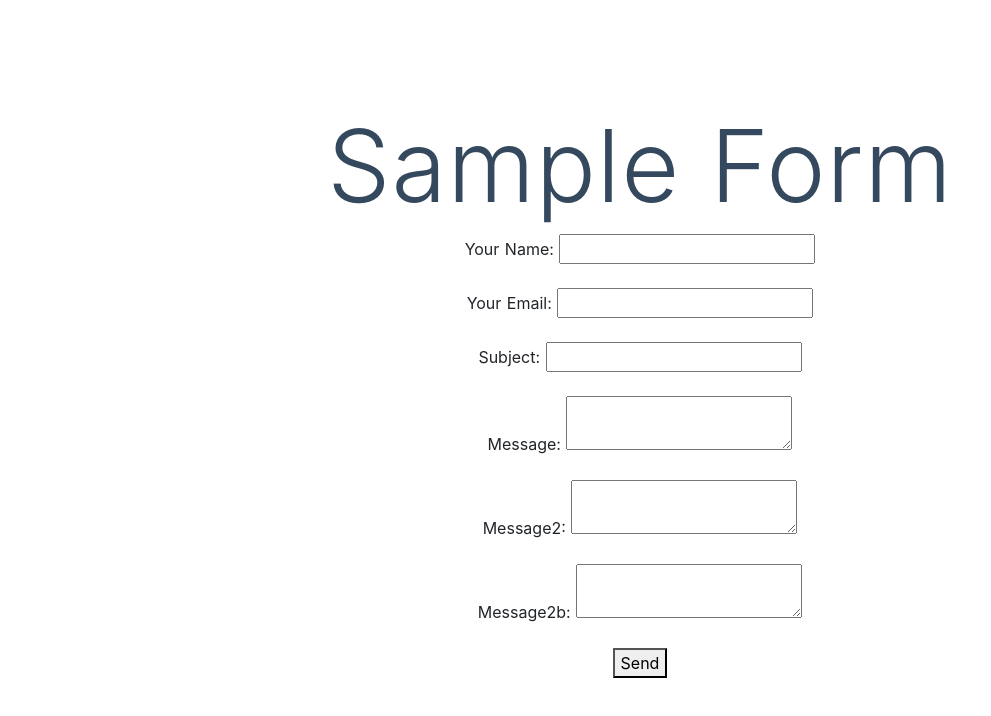
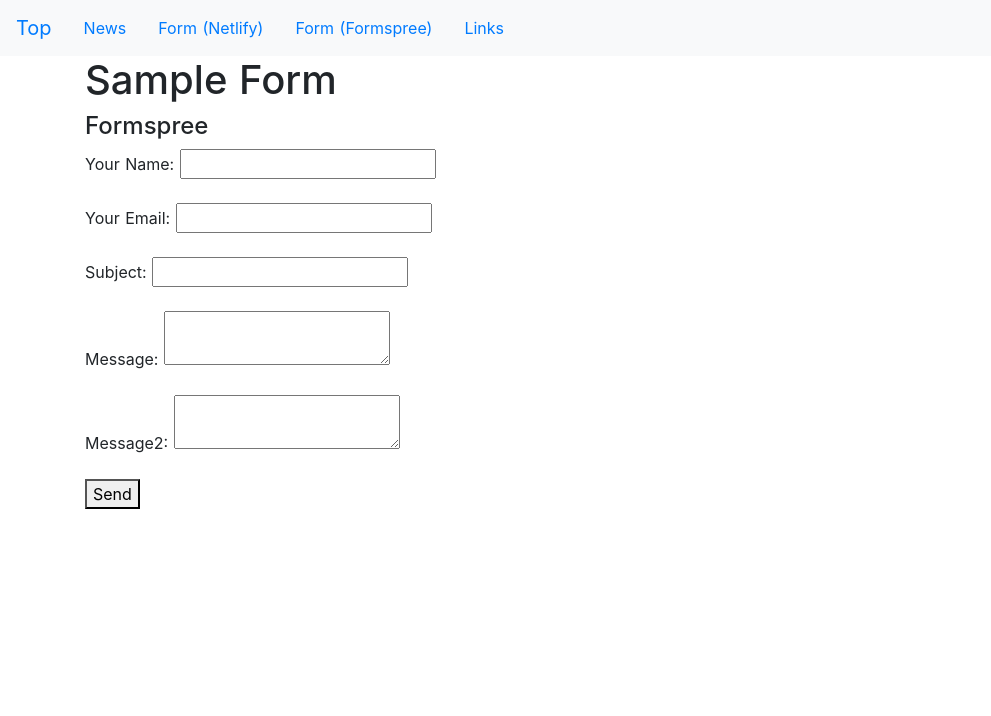
Before and after one commit to ogawatti/nuxt-sample, a Nuxt app: page /form2 in a window 1280 px wide. Shown: the top 716 px of the page, without its empty margins (0-991 px from the left). Built offline with nearby package versions, Linux system fonts and the light colour scheme.

Commit message:
add links for redirects test

```diff
--- a/layouts/default.vue
+++ b/layouts/default.vue
@@ -1,5 +1,26 @@
 <template>
   <div>
+    <div>
+      <b-navbar type="light" variant="light">
+        <b-navbar-brand><nuxt-link to="/">Top</nuxt-link></b-navbar-brand>
+        <b-collapse id="nav-collapse" is-nav>
+          <b-nav>
+            <b-nav-item>
+              <nuxt-link to="/news">News</nuxt-link>
+            </b-nav-item>
+            <b-nav-item>
+              <nuxt-link to="/form">Form (Netlify)</nuxt-link>
+            </b-nav-item>
+            <b-nav-item>
+              <nuxt-link to="/form2">Form (Formspree)</nuxt-link>
+            </b-nav-item>
+            <b-nav-item>
+              <nuxt-link to="/links">Links</nuxt-link>
+            </b-nav-item>
+          </b-nav>
+        </b-collapse>
+      </b-navbar>
+    </div>
     <nuxt />
   </div>
 </template>
--- a/pages/form-vercel.vue
+++ /dev/null
@@ -1,32 +0,0 @@
-<template>
-  <div class="container">
-    <div>
-      <h1 class="title">Sample Form</h1>
-      <form name="contact" :action="$config.formEndpoint" method="POST">
-        <p>
-          <label>Your Name: <input type="text" name="name" /></label>
-        </p>
-        <p>
-          <label>Your Email: <input type="email" name="email" /></label>
-        </p>
-        <p>
-          <label>Subject: <input type="text" name="_subject" /></label>
-        </p>
-        <p>
-          <label>Message: <textarea name="message"></textarea></label>
-        </p>
-        <p>
-          <label>Message2: <textarea name="message2"></textarea></label>
-        </p>
-        <p>
-          <button type="submit">Send</button>
-        </p>
-      </form>
-    </div>
-  </div>
-</template>
-
-<script>
-export default {
-}
-</script>
--- a/pages/form.vue
+++ b/pages/form.vue
@@ -2,6 +2,7 @@
   <div class="container">
     <div>
       <h1 class="title">Sample Form</h1>
+      <h4 class="subtitle">Netlify</h4>
       <client-only>
         <form name="contact" method="POST" data-netlify="true">
           <input type="hidden" name="form-name" value="contact">
--- a/pages/form2.vue
+++ b/pages/form2.vue
@@ -2,9 +2,8 @@
   <div class="container">
     <div>
       <h1 class="title">Sample Form</h1>
-      <div>
-        <form name="contact2" method="POST" data-netlify="true">
-          <input type="hidden" name="form-name" value="contact2">
+      <h4 class="subtitle">Formspree</h4>
+      <form name="contact" :action="$config.formEndpoint" method="POST">
         <p>
           <label>Your Name: <input type="text" name="name" /></label>
         </p>
@@ -12,7 +11,7 @@
           <label>Your Email: <input type="email" name="email" /></label>
         </p>
         <p>
-            <label>Subject: <input type="text" name="subject" /></label>
+          <label>Subject: <input type="text" name="_subject" /></label>
         </p>
         <p>
           <label>Message: <textarea name="message"></textarea></label>
@@ -21,13 +20,9 @@
           <label>Message2: <textarea name="message2"></textarea></label>
         </p>
         <p>
-            <label>Message2b: <textarea name="message2b"></textarea></label>
-          </p>
-          <p>
           <button type="submit">Send</button>
         </p>
       </form>
-      </div>
     </div>
   </div>
 </template>
@@ -36,24 +31,3 @@
 export default {
 }
 </script>
-
-<style>
-.container {
-  margin: 0 auto;
-  min-height: 100vh;
-  display: flex;
-  justify-content: center;
-  align-items: center;
-  text-align: center;
-}
-
-.title {
-  font-family: 'Quicksand', 'Source Sans Pro', -apple-system, BlinkMacSystemFont,
-    'Segoe UI', Roboto, 'Helvetica Neue', Arial, sans-serif;
-  display: block;
-  font-weight: 300;
-  font-size: 100px;
-  color: #35495e;
-  letter-spacing: 1px;
-}
-</style>
--- a/pages/index.vue
+++ b/pages/index.vue
@@ -25,15 +25,6 @@ export default {
 </script>
 
 <style>
-.container {
-  margin: 0 auto;
-  min-height: 100vh;
-  display: flex;
-  justify-content: center;
-  align-items: center;
-  text-align: center;
-}
-
 .title {
   font-family: 'Quicksand', 'Source Sans Pro', -apple-system, BlinkMacSystemFont,
     'Segoe UI', Roboto, 'Helvetica Neue', Arial, sans-serif;
--- /dev/null
+++ b/pages/links.vue
@@ -0,0 +1,14 @@
+<template>
+  <div class="links">
+    <ul>
+      <li><a href="https://ogawatti.net/">ogawatti.net</a></li>
+      <li><a href="https://www.ogawatti.net/">www.ogawatti.net</a></li>
+      <li><a href="/">top</a></li>
+    </ul>
+  </div>
+</template>
+
+<script>
+export default {
+}
+</script>
--- a/pages/news/_id.vue
+++ b/pages/news/_id.vue
@@ -1,9 +1,6 @@
 <template>
   <div class="news">
-    <h2>
-      <nuxt-link to="/news">News</nuxt-link>
-    </h2>
-    <h3>{{ news.title }}</h3>
+    <h2>{{ news.title }}</h2>
     <b-badge v-for="(label, i) in news.labels" :key="i" :variant="label.color[0]">
       {{ label.id }}
     </b-badge>
--- a/pages/news/index.vue
+++ b/pages/news/index.vue
@@ -3,13 +3,9 @@
     <h2>News List</h2>
 
     <ul>
-      <li
-        v-for="(news, i) in newsList"
-        :key="i"
-        class="news-link"
-      >
+      <li v-for="(news, i) in newsList" :key="i" class="news-link">
         <nuxt-link :to="{ name: 'news-id', params: { id: news.id } }">
-          {{ news.title }} ({{ news.id }})
+          {{ news.title }}
         </nuxt-link>
       </li>
     </ul>
```
Also changed, not shown: static/form3/index.html (deleted, +0 -31 lines), static/form4/index.html (deleted, +0 -19 lines). Lines whose indentation alone changed are shown as unchanged.
